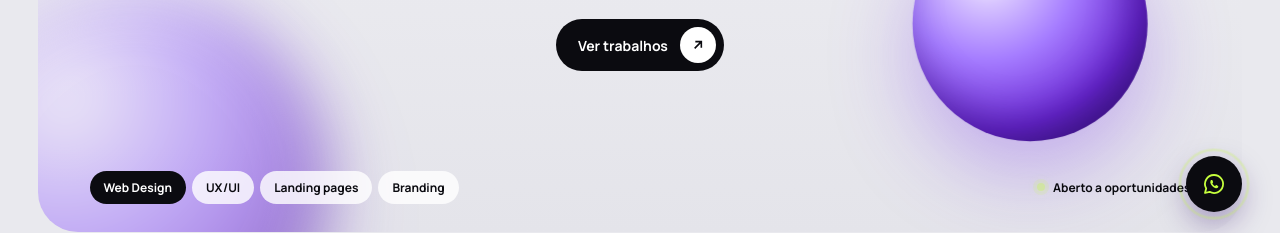
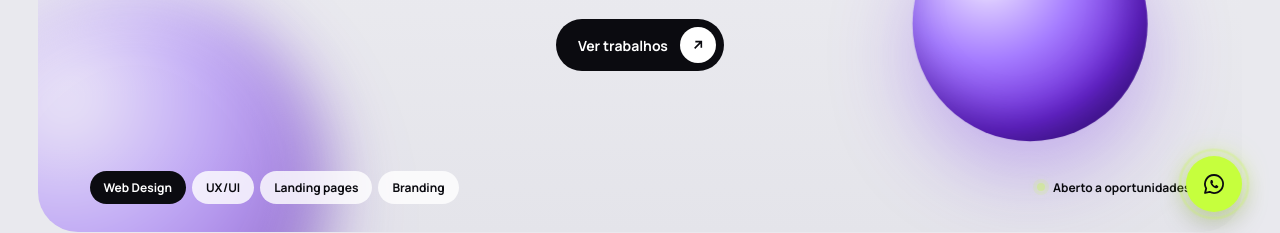
Before and after one commit to pedro2803c/pedroux, a plain HTML site: page index.html in a window 1280 px wide. Shown: the part 568-801 px from the top of the page. Drawn offline with Linux system fonts and the light colour scheme.

Commit message:
Botão do WhatsApp em verde fluorescente
Co-Authored-By: Claude Opus 5.5 <noreply@anthropic.com>

```diff
--- a/assets/style.css
+++ b/assets/style.css
@@ -851,3 +851,8 @@ mark, .hl {
 /* Detalhes de interação */
 .btn:hover svg { background: var(--neon); color: #0b0b10; }
 .footer__name:hover { color: var(--neon); -webkit-text-stroke-color: var(--neon); }
+/* Botão de WhatsApp todo em verde fluorescente */
+.whats { background: var(--neon); color: #0b0b10; box-shadow: 0 0 24px var(--neon-glow), 0 12px 30px rgba(11, 11, 16, .2); }
+.whats svg, .whats:hover svg { color: #0b0b10; }
+.whats:hover, .whats:focus-visible { background: #0b0b10; color: var(--neon); }
+.whats:hover svg, .whats:focus-visible svg { color: var(--neon); }
```
